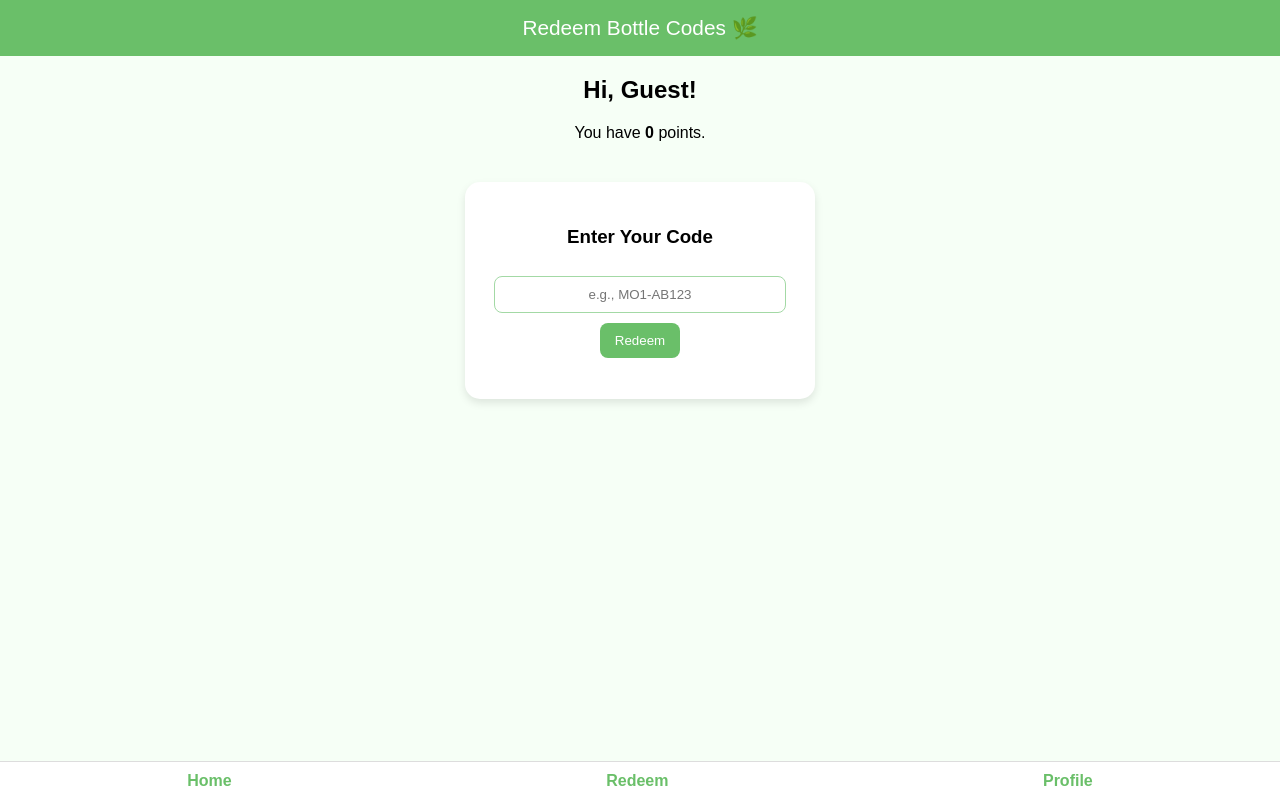
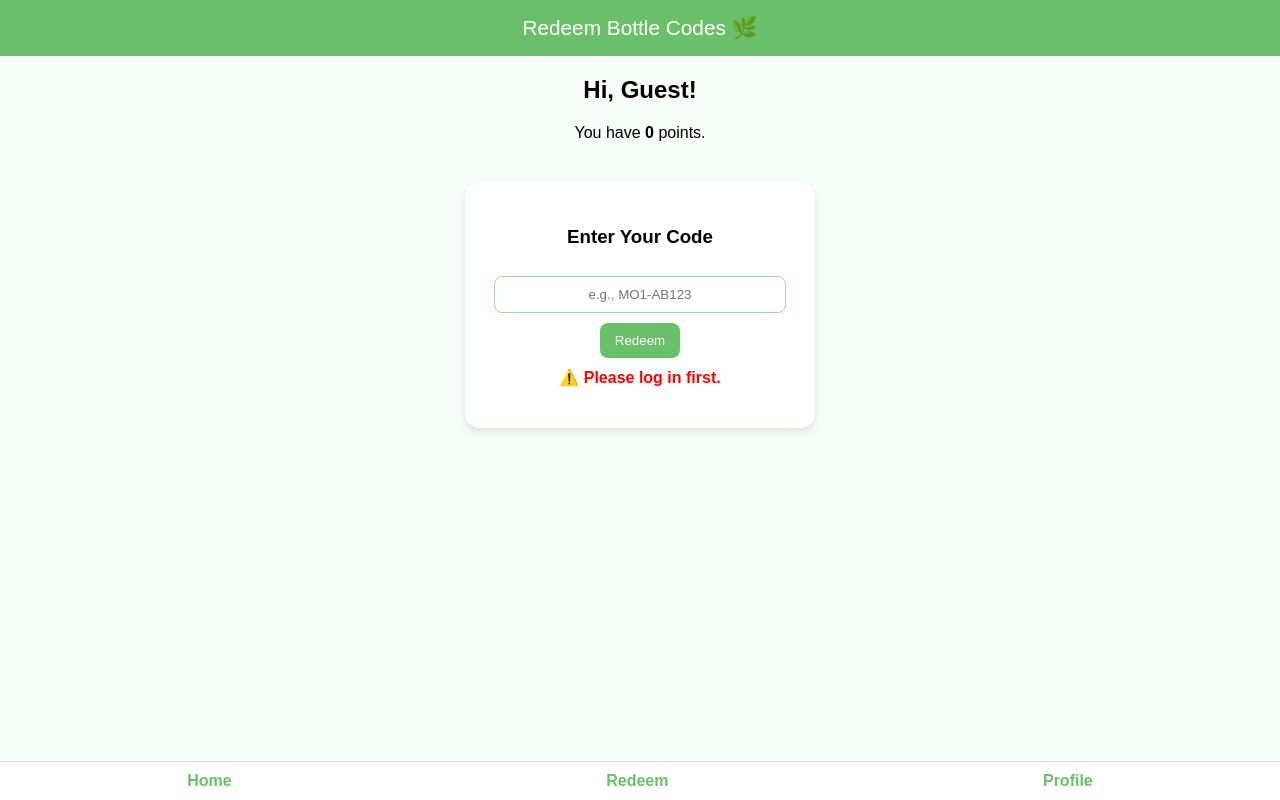
Before and after one commit to nihao-07/EcoDropRewards, a plain HTML site: page redeem.html in a window 1280 px wide. Both pictures are taken after a click on the button "Redeem". Drawn offline with Linux system fonts and the light colour scheme.

Commit message:
Update redeem.html

```diff
--- a/redeem.html
+++ b/redeem.html
@@ -105,7 +105,7 @@ const app = initializeApp(firebaseConfig);
 const db = getFirestore(app);
 
 window.redeemCode = async function() {
-  const inputCode = document.getElementById("codeInput").value.trim();
+  const inputCode = document.getElementById("redeemCode").value.trim(); // ✅ fixed ID
   const msg = document.getElementById("redeemMsg");
   const user = JSON.parse(localStorage.getItem("loggedUser"));
 
@@ -122,7 +122,6 @@ window.redeemCode = async function() {
   }
 
   try {
-    // 1️⃣ Find code in Firestore
     const codesRef = collection(db, "codes");
     const q = query(codesRef, where("code", "==", inputCode));
     const querySnapshot = await getDocs(q);
@@ -138,30 +137,28 @@ window.redeemCode = async function() {
       codeDoc = { id: docSnap.id, ...docSnap.data() };
     });
 
-    // 2️⃣ Check if already used
     if (codeDoc.used) {
       msg.textContent = "⚠️ Code already used.";
       msg.style.color = "orange";
       return;
     }
 
-    // 3️⃣ Mark code as used
-    await updateDoc(doc(db, "codes", codeDoc.id), { used: true });
-
-    // 4️⃣ Update user points
     const userRef = doc(db, "users", user.id);
     const userSnap = await getDoc(userRef);
     let newPoints = (userSnap.data().points || 0) + 1;
 
-    await updateDoc(userRef, { points: newPoints });
+    // ✅ perform both updates together
+    await Promise.all([
+      updateDoc(doc(db, "codes", codeDoc.id), { used: true }),
+      updateDoc(userRef, { points: newPoints })
+    ]);
 
-    // 5️⃣ Update localStorage and UI
+    // ✅ update localStorage and UI
     user.points = newPoints;
     localStorage.setItem("loggedUser", JSON.stringify(user));
 
     msg.textContent = `✅ Code accepted! You earned 1 point. Total: ${newPoints}`;
     msg.style.color = "green";
-
   } catch (error) {
     console.error("Error redeeming code:", error);
     msg.textContent = "❌ Something went wrong. Try again.";
```
